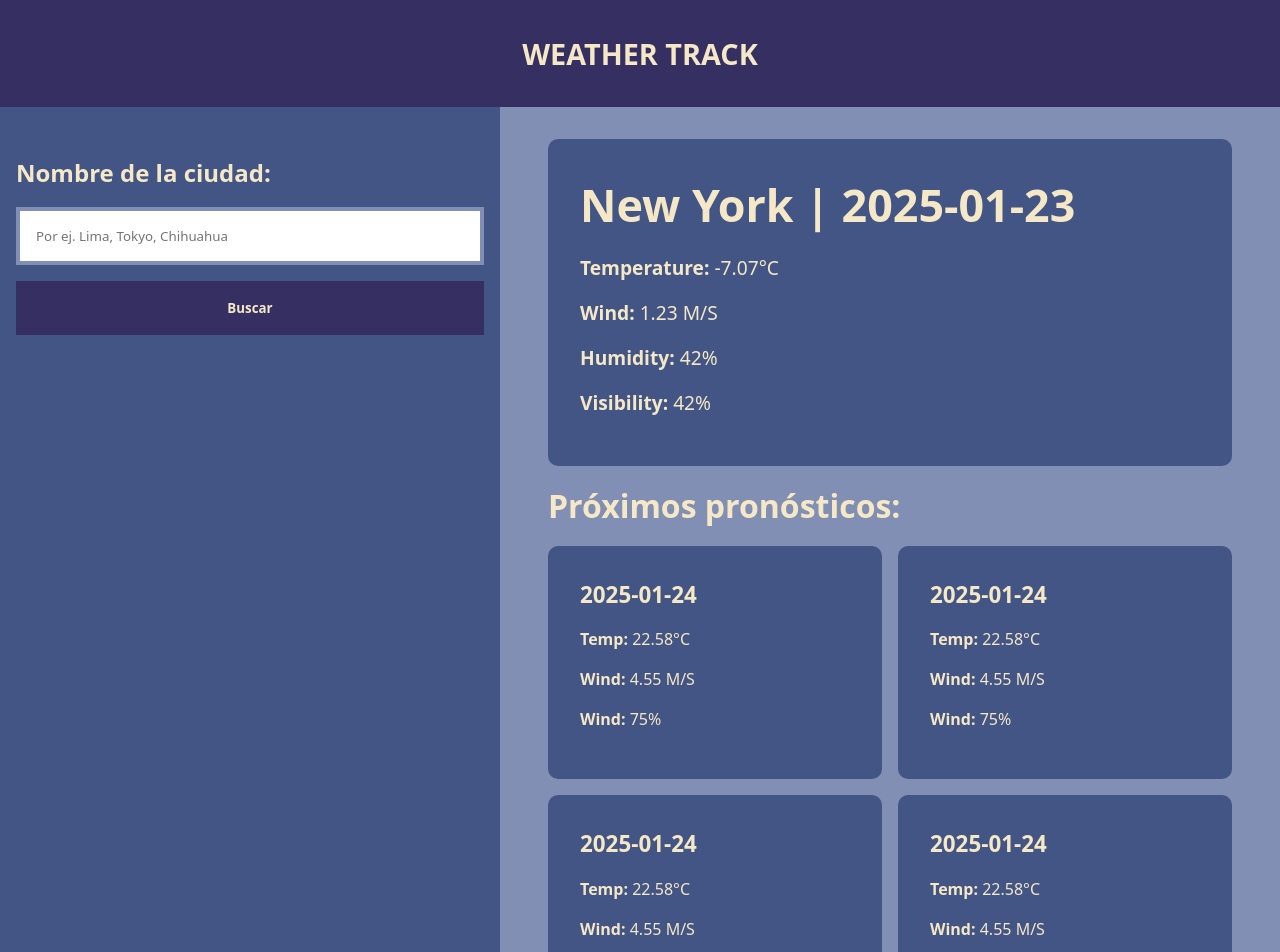
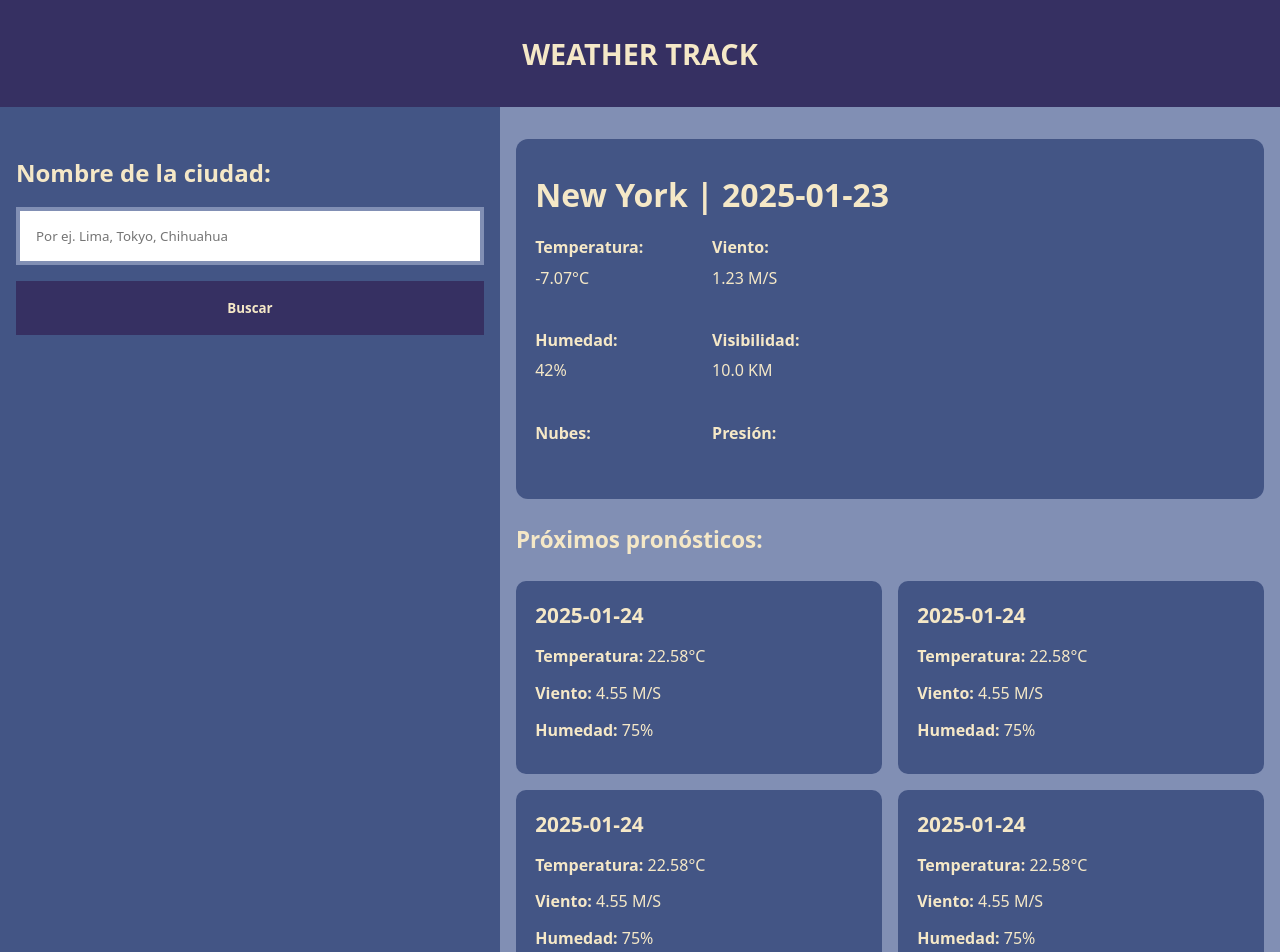
Before and after one commit to ccasane/weather-track, an Angular app: page / in a window 1280 px wide. Shown: the top 952 px of the page. Built offline with nearby package versions, Linux system fonts and the light colour scheme.

Commit message:
update main

```diff
--- a/src/app/components/main/main.component.html
+++ b/src/app/components/main/main.component.html
@@ -3,10 +3,32 @@
     <section class="detail">
       <div class="information">
         <h2>New York | 2025-01-23</h2>
-        <p><strong>Temperature:</strong> -7.07°C</p>
-        <p><strong>Wind:</strong> 1.23 M/S</p>
-        <p><strong>Humidity:</strong> 42%</p>
-        <p><strong>Visibility:</strong> 42%</p>
+        <ul>
+          <li>
+            <strong>Temperatura:</strong>
+            <p>-7.07°C</p>
+          </li>
+          <li>
+            <strong>Viento:</strong>
+            <p>1.23 M/S</p>
+          </li>
+          <li>
+            <strong>Humedad:</strong>
+            <p>42%</p>
+          </li>
+          <li>
+            <strong>Visibilidad:</strong>
+            <p>10.0 KM</p>
+          </li>
+          <li>
+            <strong>Nubes:</strong>
+            <p></p>
+          </li>
+          <li>
+            <strong>Presión:</strong>
+            <p></p>
+          </li>
+        </ul>
       </div>
       <figure class="icon">
         <img src="" alt="" />
@@ -17,27 +39,33 @@
       <div class="forecast-day">
         <div class="day">
           <h3>2025-01-24</h3>
-          <p><strong>Temp:</strong> 22.58°C</p>
-          <p><strong>Wind:</strong> 4.55 M/S</p>
-          <p><strong>Wind:</strong> 75%</p>
+          <p><strong>Temperatura:</strong> 22.58°C</p>
+          <p><strong>Viento:</strong> 4.55 M/S</p>
+          <p><strong>Humedad:</strong> 75%</p>
         </div>
         <div class="day">
           <h3>2025-01-24</h3>
-          <p><strong>Temp:</strong> 22.58°C</p>
-          <p><strong>Wind:</strong> 4.55 M/S</p>
-          <p><strong>Wind:</strong> 75%</p>
+          <p><strong>Temperatura:</strong> 22.58°C</p>
+          <p><strong>Viento:</strong> 4.55 M/S</p>
+          <p><strong>Humedad:</strong> 75%</p>
         </div>
         <div class="day">
           <h3>2025-01-24</h3>
-          <p><strong>Temp:</strong> 22.58°C</p>
-          <p><strong>Wind:</strong> 4.55 M/S</p>
-          <p><strong>Wind:</strong> 75%</p>
+          <p><strong>Temperatura:</strong> 22.58°C</p>
+          <p><strong>Viento:</strong> 4.55 M/S</p>
+          <p><strong>Humedad:</strong> 75%</p>
         </div>
         <div class="day">
           <h3>2025-01-24</h3>
-          <p><strong>Temp:</strong> 22.58°C</p>
-          <p><strong>Wind:</strong> 4.55 M/S</p>
-          <p><strong>Wind:</strong> 75%</p>
+          <p><strong>Temperatura:</strong> 22.58°C</p>
+          <p><strong>Viento:</strong> 4.55 M/S</p>
+          <p><strong>Humedad:</strong> 75%</p>
+        </div>
+        <div class="day">
+          <h3>2025-01-24</h3>
+          <p><strong>Temperatura:</strong> 22.58°C</p>
+          <p><strong>Viento:</strong> 4.55 M/S</p>
+          <p><strong>Humedad:</strong> 75%</p>
         </div>
       </div>
     </section>
--- a/src/app/components/main/main.component.scss
+++ b/src/app/components/main/main.component.scss
@@ -3,35 +3,44 @@
   background-color: var(--color-tertiary);
 
   &__container {
-    padding: 2rem 3rem;
-  }
+    padding: 2rem 1rem;
 
     .detail {
       display: flex;
       flex-wrap: wrap;
       justify-content: space-between;
-    padding: 2rem;
-    border-radius: 10px;
+      padding: 2rem 1.2rem;
+      border-radius: 12px;
       background-color: var(--color-secondary);
 
       h2 {
-      font-size: 2.8rem;
+        font-size: 2rem;
+        font-weight: 900;
         color: var(--color-background);
       }
 
       p {
-      margin: 1rem 0;
-      font-size: 1.2rem;
+        margin: 0.4rem 0;
         color: var(--color-background);
       }
     }
 
-  .forecast {
-    h2 {
-      font-size: 2rem;
+    .information ul {
+      display: grid;
+      grid-template-columns: repeat(auto-fill, minmax(120px, 1fr));
+      list-style: none;
+
+      li {
         margin: 1rem 0;
         color: var(--color-background);
       }
+    }
+
+    .forecast h2 {
+      margin: 1.5rem 0;
+      font-size: 1.4rem;
+      font-weight: 600;
+      color: var(--color-background);
     }
 
     .forecast-day {
@@ -40,19 +49,21 @@
       gap: 1rem;
 
       .day {
-      padding: 2rem;
+        padding: 1.2rem;
         border-radius: 10px;
         background-color: var(--color-secondary);
 
         h3 {
-        font-size: 1.4rem;
+          font-size: 1.3rem;
+          font-weight: 900;
           color: var(--color-background);
         }
 
         p {
-        margin: 1rem 0;
+          margin: 0.8rem 0;
           color: var(--color-background);
         }
       }
     }
   }
+}
```
Lines whose indentation alone changed are shown as unchanged.
